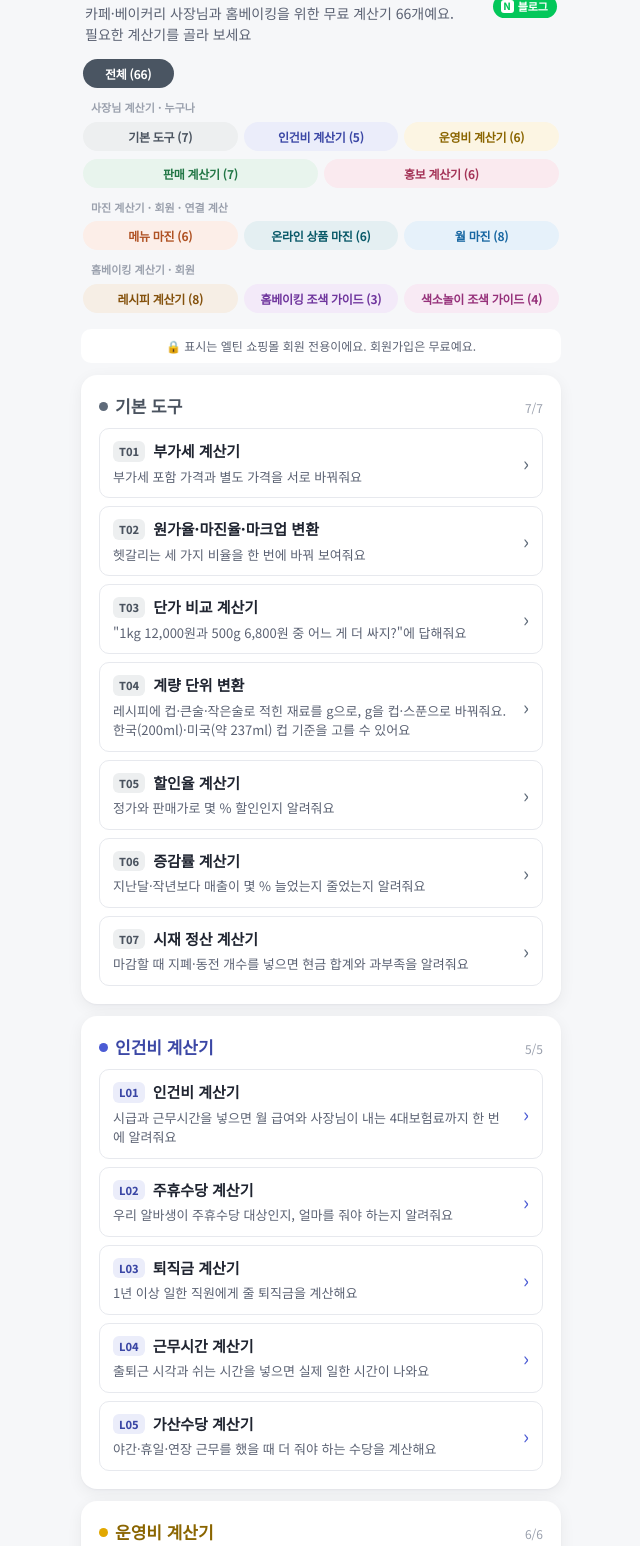
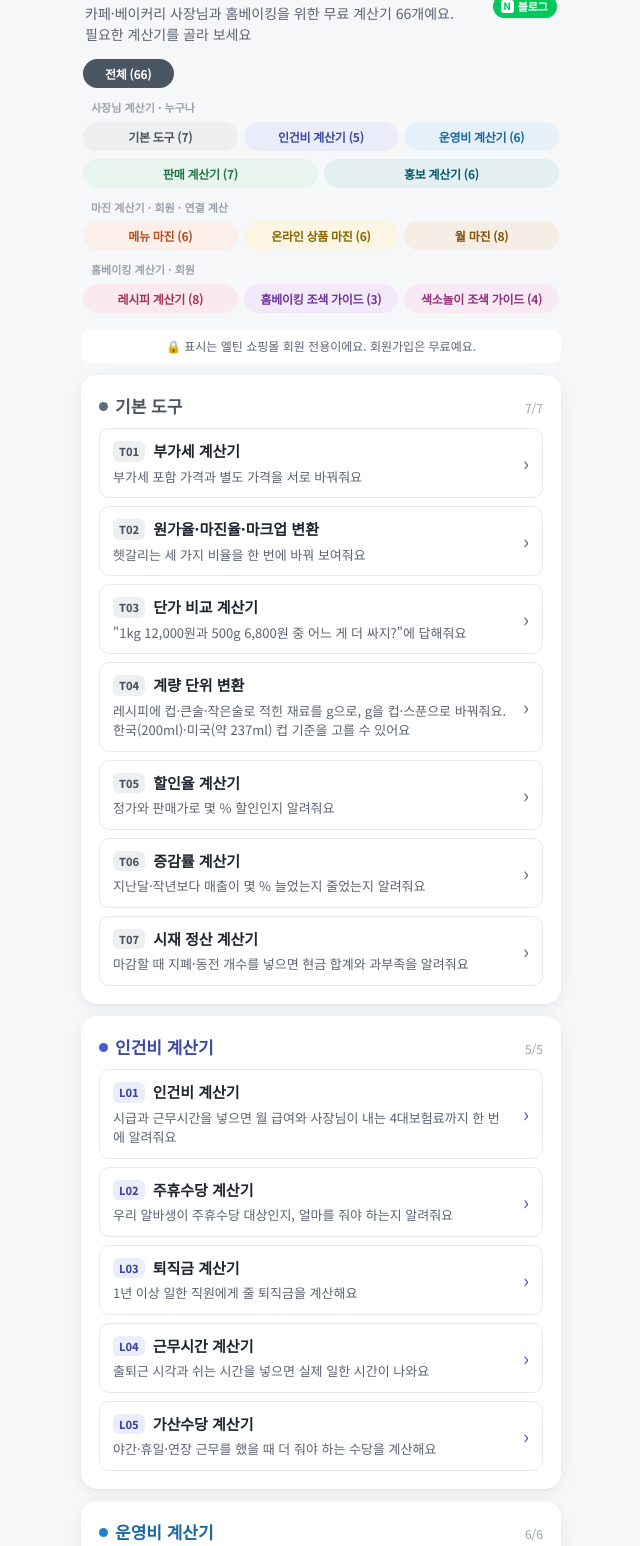
Before and after one commit to wooseli57/eltin-calculators, a plain HTML site: page index.html in a window 1280 px wide. Shown: the part 54-1600 px from the top of the page, without its empty margins (319-959 px from the left). Drawn offline with Linux system fonts and the light colour scheme.

Commit message:
탭 색을 대분류별 계열로 (사장님 초록·파랑, 마진 노랑, 홈베이킹 빨강·보라)
Co-Authored-By: Claude Opus 5.5 <noreply@anthropic.com>

```diff
--- a/assets/eltin-calc.css
+++ b/assets/eltin-calc.css
@@ -22,17 +22,19 @@
   --brand-soft:color-mix(in srgb,var(--brand) 11%,#fff);
   --brand-faint:color-mix(in srgb,var(--brand) 6%,#fff);
 }
-[data-cat="M"]{--brand:#E0682B}                     /* 메뉴 마진(연결): 오렌지 (옛 C 색) */
-[data-cat="E"]{--brand:#0B7285}                     /* 온라인 상품 마진(연결): 청록 (광고 하단 민트 #0E9692보다 푸르고 진함) */
-[data-cat="B"]{--brand:#1F84D0}                     /* 월 마진(연결): 하늘색 (옛 M 색) */
-[data-cat="L"]{--brand:#4B5BD4}                     /* 인건비: 인디고 */
-[data-cat="O"]{--brand:#E2A800;--brand-dark:#8A6500}/* 운영비: 노랑 (밝아서 진한 색 따로 지정) */
-[data-cat="S"]{--brand:#2A9758}                     /* 판매: 초록 */
-[data-cat="P"]{--brand:#D2416F;--shop:#0E9692}      /* 홍보: 로즈 (하단 박스는 민트) — 옛 A 색 */
-[data-cat="R"]{--brand:#A9680F}                     /* 레시피: 캐러멜 */
-[data-cat="G"]{--brand:#8E44C9}                     /* 홈베이킹 조색: 보라 */
-[data-cat="K"]{--brand:#C2409A;--brand-dark:#96317A}/* 색소놀이 조색: 마젠타 (2026-11-28 대표 확정). 진한 색 위 흰 글자 대비 약 7:1 */
-[data-cat="T"]{--brand:#5F6B7A}                     /* 기본 도구: 슬레이트 */
+/* 대분류별 색 계열 (2026-11-28 대표 결정, docs/restructure-2026-11-28.md 3절):
+   사장님 = 흑백 + 초록·파랑 / 마진 = 노랑 계열 / 홈베이킹 = 빨강·보라 */
+[data-cat="T"]{--brand:#5F6B7A}                     /* 사장님 · 기본 도구: 슬레이트 */
+[data-cat="L"]{--brand:#4B5BD4}                     /* 사장님 · 인건비: 인디고 */
+[data-cat="O"]{--brand:#1F84D0}                     /* 사장님 · 운영비: 하늘색 (옛 월 마진 색) */
+[data-cat="S"]{--brand:#2A9758}                     /* 사장님 · 판매: 초록 */
+[data-cat="P"]{--brand:#0B7285}                     /* 사장님 · 홍보: 청록 (옛 온라인 상품 마진 색) */
+[data-cat="M"]{--brand:#E0682B}                     /* 마진 · 메뉴 마진(연결): 오렌지 */
+[data-cat="E"]{--brand:#E2A800;--brand-dark:#8A6500}/* 마진 · 온라인 상품 마진(연결): 노랑 (밝아서 진한 색 따로 지정, 흰 글자 대비 약 5.3:1) */
+[data-cat="B"]{--brand:#A9680F}                     /* 마진 · 월 마진(연결): 캐러멜 (옛 레시피 색) */
+[data-cat="R"]{--brand:#D2416F;--shop:#0E9692}      /* 홈베이킹 · 레시피: 로즈 (하단 박스는 민트 — 분홍 박스와 겹치지 않게) */
+[data-cat="G"]{--brand:#8E44C9}                     /* 홈베이킹 · 홈베이킹 조색: 보라 */
+[data-cat="K"]{--brand:#C2409A;--brand-dark:#96317A}/* 홈베이킹 · 색소놀이 조색: 마젠타. 진한 색 위 흰 글자 대비 약 7:1 */
 
 *{box-sizing:border-box;margin:0;padding:0}
 html,body{background:var(--bg)}
--- a/assets/eltin-calc.js
+++ b/assets/eltin-calc.js
@@ -45,11 +45,11 @@
      2026-11-28 개편: A 삭제(옛 A01~A03 → E04~E06, A04~A06 → P04~P06), P 홍보·K 색소놀이 조색 가이드 추가 */
   const CATEGORIES = {
     T:{name:"기본 도구",color:"#5F6B7A"},       L:{name:"인건비 계산기",color:"#4B5BD4"},
-    O:{name:"운영비 계산기",color:"#E2A800"},   S:{name:"판매 계산기",color:"#2A9758"},
-    P:{name:"홍보 계산기",color:"#D2416F"},
-    M:{name:"메뉴 마진",color:"#E0682B"},       E:{name:"온라인 상품 마진",color:"#0B7285"},
-    B:{name:"월 마진",color:"#1F84D0"},
-    R:{name:"레시피 계산기",color:"#A9680F"},   G:{name:"홈베이킹 조색 가이드",color:"#8E44C9"},
+    O:{name:"운영비 계산기",color:"#1F84D0"},   S:{name:"판매 계산기",color:"#2A9758"},
+    P:{name:"홍보 계산기",color:"#0B7285"},
+    M:{name:"메뉴 마진",color:"#E0682B"},       E:{name:"온라인 상품 마진",color:"#E2A800"},
+    B:{name:"월 마진",color:"#A9680F"},
+    R:{name:"레시피 계산기",color:"#D2416F"},   G:{name:"홈베이킹 조색 가이드",color:"#8E44C9"},
     K:{name:"색소놀이 조색 가이드",color:"#C2409A"}
   };
   /* 분류 이름: 목록 JSON 값이 있으면 그것, 없으면 기본값 */
```
Also changed, not shown: 3 other files.
